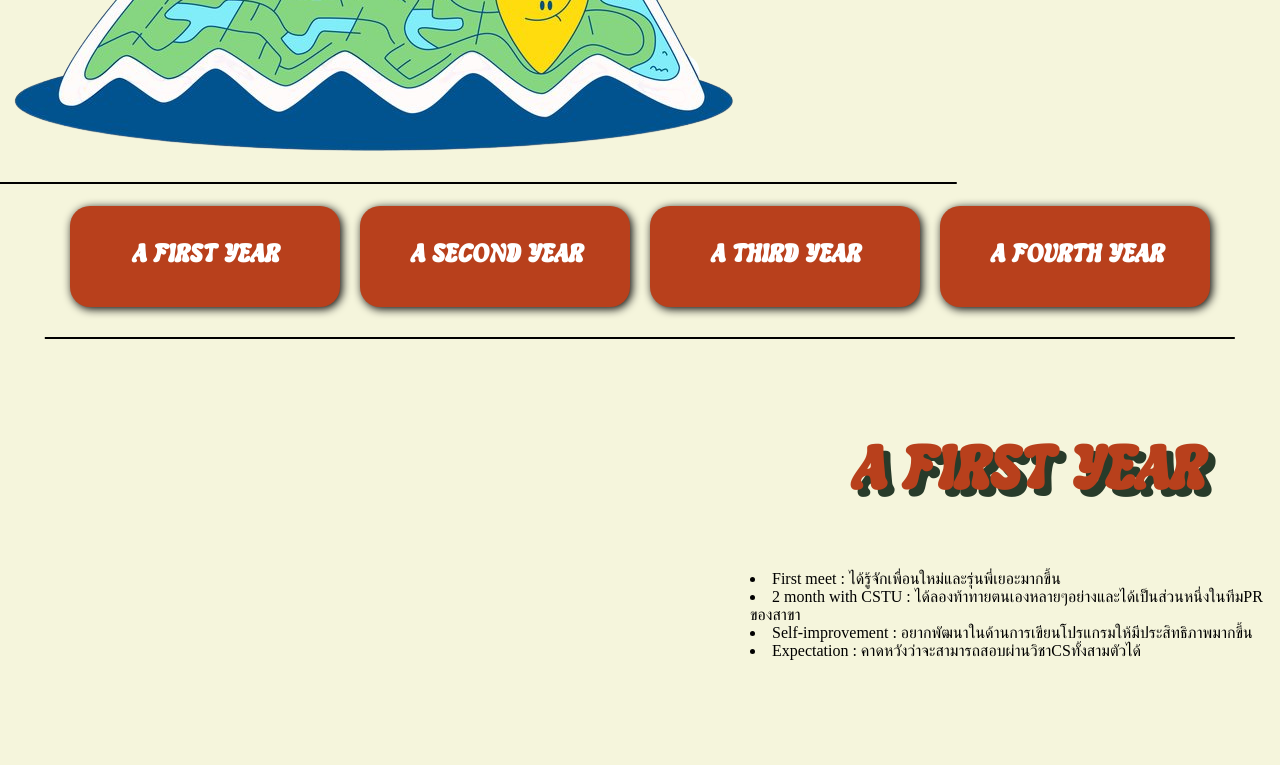
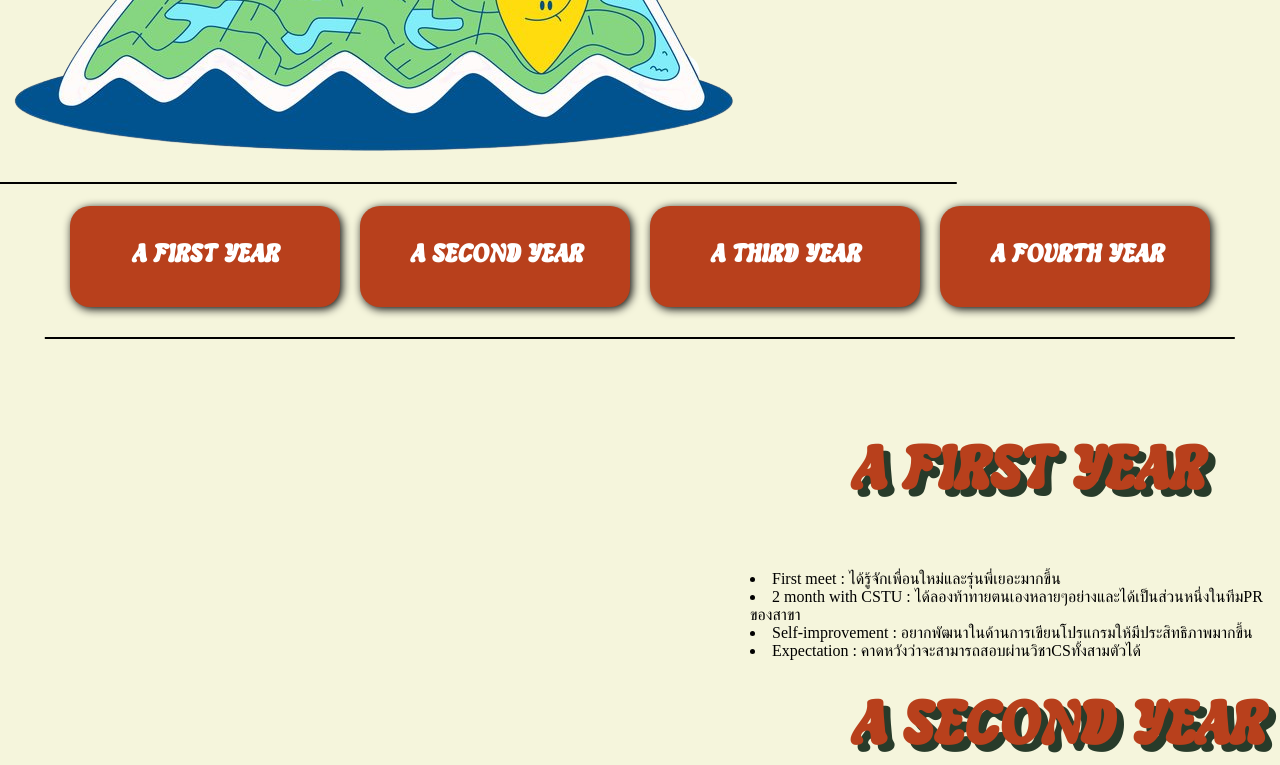
Before and after one commit to napatratanametawong/6709616475_MyCSTUStory, a plain HTML site: page myjourney.html in a window 1280 px wide. Shown: the part 576-1341 px from the top of the page. Before the commit the page ends 1236 px from the top, so only its background shows below. Drawn offline with Linux system fonts and the light colour scheme.

Commit message:
myjourney/add topic 'a second year' in html and decorate in css

```diff
--- a/myjourney.css
+++ b/myjourney.css
@@ -175,3 +175,15 @@ main {
     position: relative;
     top: -50px;
 }
+
+.topic2 {
+    font-family: 'Gruvidelia', sans-serif;
+    color: #b8401c;
+    font-size: 60px;
+    margin-left: 100px;
+    white-space: nowrap;
+    text-shadow: 7px 7px 0px #283b2a;
+    position: absolute; /* ใช้ absolute positioning */
+    top: 1645px; /* ปรับตามต้องการเพื่อขยับขึ้น */
+    position: absolute;
+}
--- a/myjourney.html
+++ b/myjourney.html
@@ -49,6 +49,10 @@
                 <li>Expectation : คาดหวังว่าจะสามารถสอบผ่านวิชาCSทั้งสามตัวได้</li>
             </ul>
         </article>
+
+        <article>
+            <h3 class="topic2">A SECOND YEAR</h3>
+        </article>
     </main>
 </body>
 </html>
```
